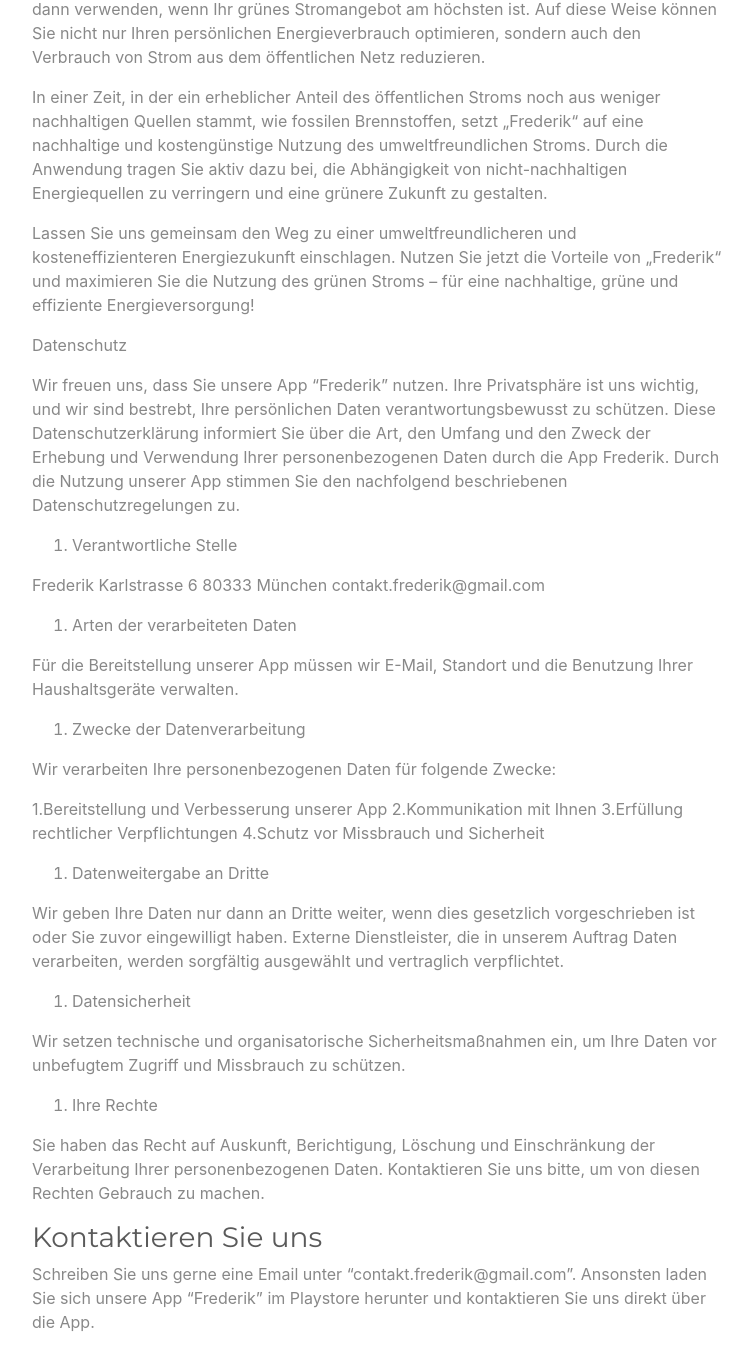
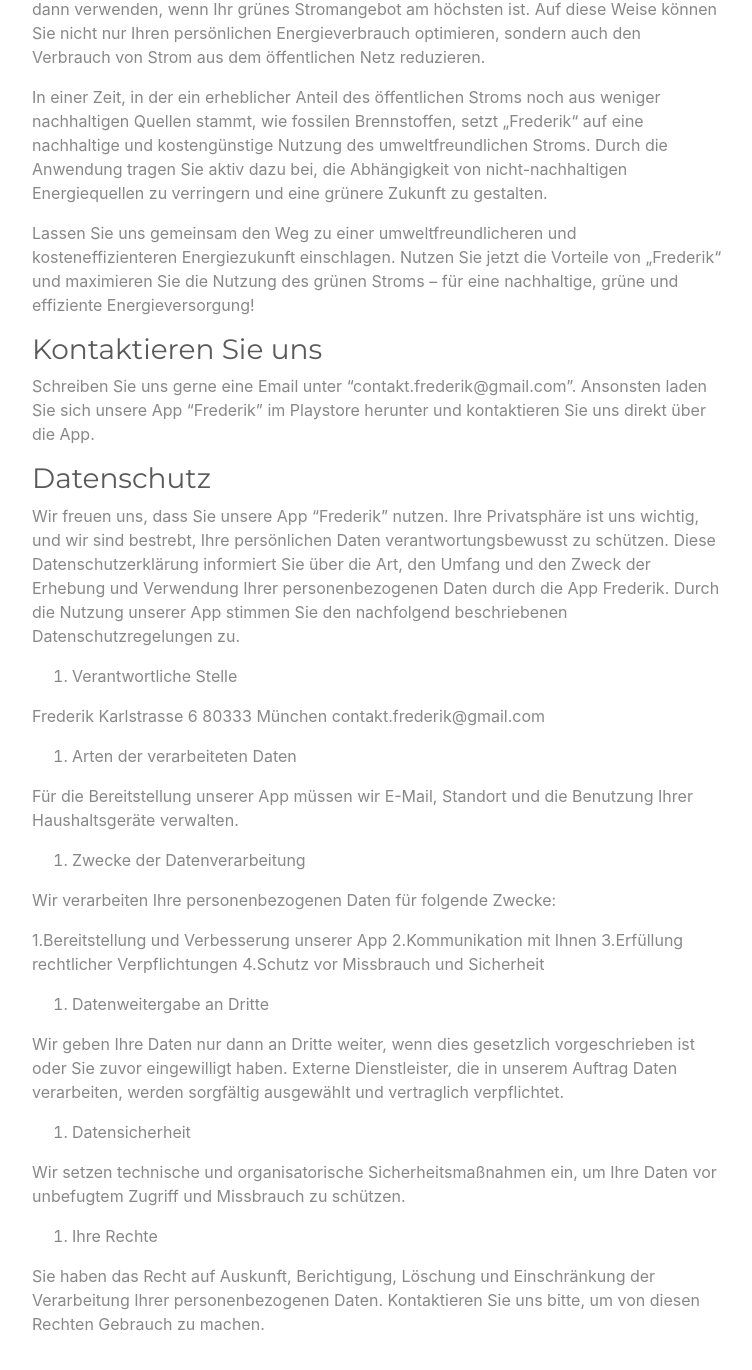
Before and after one commit to slivinskayaHM/slivinskayaHM.github.io, a Jekyll site: the page built from index.md, in a window 1280 px wide and 1400 px high, scrolled down 597 px. Shown: the top 1370 px of the window, without its empty margins (263-1015 px from the left). Built offline with Jekyll 4.4.1, drawn with Linux system fonts in a browser that asks for light colours; some of the changed lines change nothing that is shown.

Commit message:
Design-Anpassung

```diff
--- a/index.md
+++ b/index.md
@@ -19,8 +19,13 @@
 
 
 
+### Kontaktieren Sie uns
+Schreiben Sie uns gerne eine Email unter "contakt.frederik@gmail.com".
+Ansonsten laden Sie sich unsere App "Frederik" im Playstore herunter und kontaktieren Sie uns direkt über die App.
 
-Datenschutz
+
+
+### Datenschutz
 
 Wir freuen uns, dass Sie unsere App "Frederik" nutzen. Ihre Privatsphäre ist uns wichtig, und wir sind bestrebt, Ihre persönlichen Daten verantwortungsbewusst zu schützen. Diese Datenschutzerklärung informiert Sie über die Art, den Umfang und den Zweck der Erhebung und Verwendung Ihrer personenbezogenen Daten durch die App Frederik. Durch die Nutzung unserer App stimmen Sie den nachfolgend beschriebenen Datenschutzregelungen zu.
 
@@ -55,9 +60,3 @@
 6. Ihre Rechte
 
 Sie haben das Recht auf Auskunft, Berichtigung, Löschung und Einschränkung der Verarbeitung Ihrer personenbezogenen Daten. Kontaktieren Sie uns bitte, um von diesen Rechten Gebrauch zu machen.
-
-
-
-### Kontaktieren Sie uns
-Schreiben Sie uns gerne eine Email unter "contakt.frederik@gmail.com".
-Ansonsten laden Sie sich unsere App "Frederik" im Playstore herunter und kontaktieren Sie uns direkt über die App.
```
